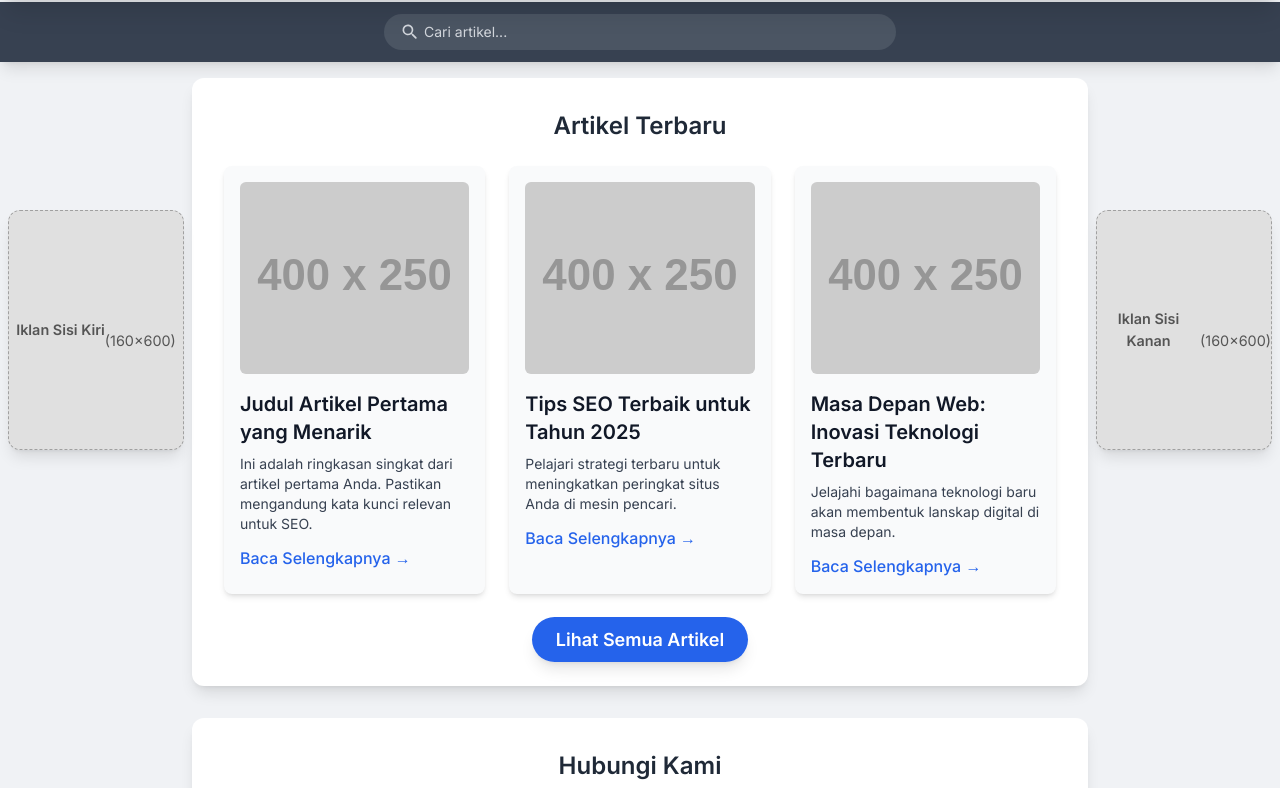
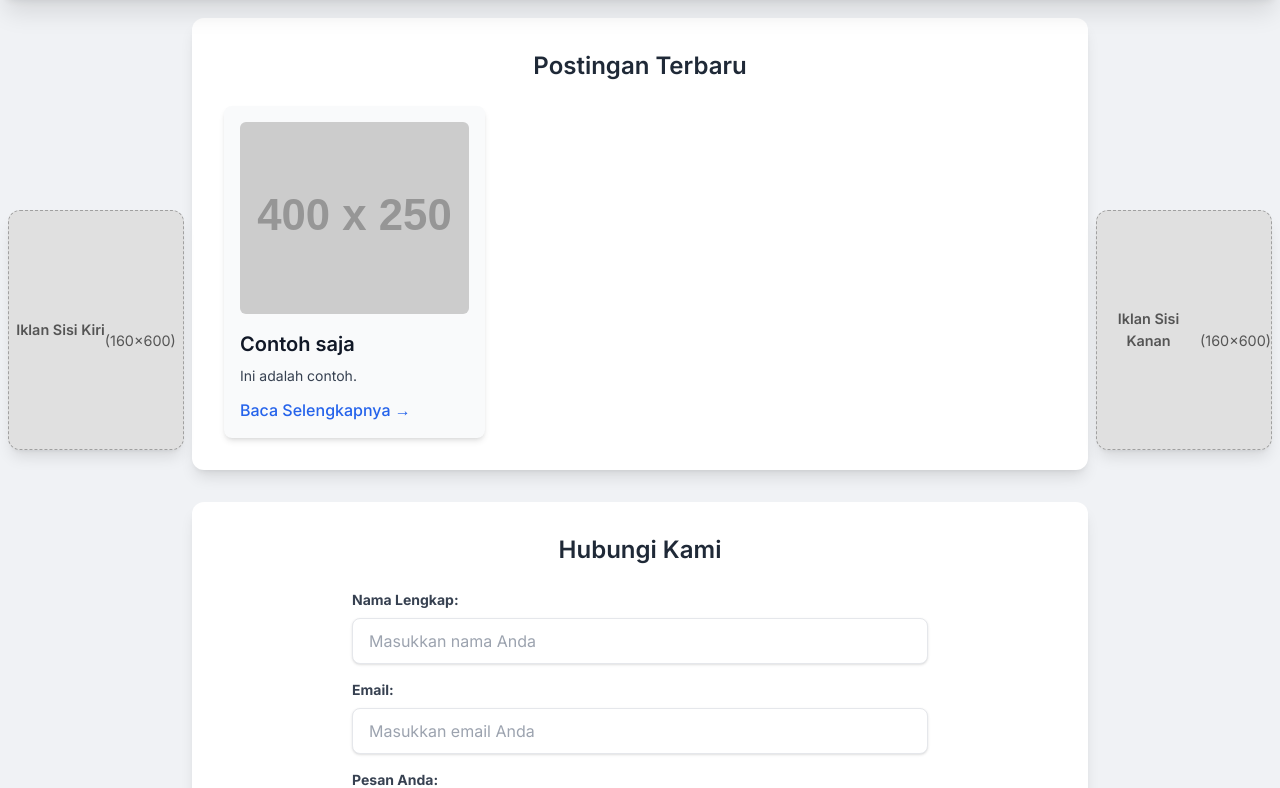
Before and after one commit to dianplaystudio/dianplaystudio.github.io, a plain HTML site: page index.html in a window 1280 px wide. Shown: the part 70-858 px from the top of the page. Drawn offline with nearby package versions, Linux system fonts and the light colour scheme; placeholder pictures from the web are drawn by us.

Commit message:
Update index.html

```diff
--- a/index.html
+++ b/index.html
@@ -122,25 +122,11 @@
                 <ul class="flex space-x-6 text-lg">
                     <li><a href="#" class="hover:text-blue-200 transition duration-300">TUTORIAL</a></li>
                     <li><a href="#artikel-terbaru" class="hover:text-blue-200 transition duration-300">GAME ASSET</a></li>
-                    <li><a href="#contact-form" class="hover:text-blue-200 transition duration-300">DOWNLOAD</a></li>
                 </ul>
             </nav>
         </div>
     </header>
 
-    <!-- Search Section (Dipindahkan ke bawah header dan diperkecil) -->
-    <section class="bg-gray-700 p-3 shadow-lg"> <!-- Padding dikurangi -->
-        <div class="container mx-auto flex justify-center items-center">
-            <div class="relative w-full max-w-lg"> <!-- Max width dikurangi -->
-                <input type="text" placeholder="Cari artikel..." class="w-full bg-gray-600 text-white placeholder-gray-300 px-4 py-2 rounded-full focus:outline-none focus:ring-2 focus:ring-blue-400 transition-all duration-300 ease-in-out pl-10 text-sm"> <!-- Padding dan ukuran font dikurangi -->
-                <button type="button" class="absolute left-3 top-1/2 -translate-y-1/2 p-1 text-gray-300"> <!-- Padding ikon dikurangi -->
-                    <svg class="search-icon" xmlns="http://www.w3.org/2000/svg" viewBox="0 0 24 24">
-                        <path d="M15.5 14h-.79l-.28-.27a6.5 6.5 0 0 0 1.48-5.34c-.47-2.78-2.79-5-5.59-5.34a6.505 6.505 0 0 0-7.27 7.27c.34 2.8 2.56 5.12 5.34 5.59a6.5 6.5 0 0 0 5.34-1.48l.27.28v.79l4.25 4.25c.41.41 1.08.41 1.49 0 .41-.41.41-1.08 0-1.49L15.5 14zm-6 0C7.01 14 5 11.99 5 9.5S7.01 5 9.5 5 14 7.01 14 9.5 11.99 14 9.5 14z"/>
-                    </svg>
-                </button>
-            </div>
-        </div>
-    </section>
 
     <!-- Konten Utama dengan Iklan Sticky Kanan Kiri -->
     <main class="flex-grow container mx-auto p-4 flex flex-col lg:flex-row gap-6 relative">
@@ -157,42 +143,22 @@
 
             <!-- Bagian Artikel Terbaru -->
             <section id="artikel-terbaru" class="bg-white p-8 rounded-xl shadow-lg mb-8 w-full">
-                <h3 class="text-2xl font-semibold text-gray-800 mb-6 text-center">Artikel Terbaru</h3>
+                <h3 class="text-2xl font-semibold text-gray-800 mb-6 text-center">Postingan Terbaru</h3>
                 <div class="grid grid-cols-1 md:grid-cols-2 lg:grid-cols-3 gap-6">
+
                     <!-- Artikel 1 -->
                     <article class="bg-gray-50 p-4 rounded-lg shadow-md hover:shadow-xl transition duration-300 ease-in-out">
-                        <a href="#" class="block">
+                        <a href="/contoh.html" class="block">
                             <img src="https://placehold.co/400x250/A0B2C8/FFFFFF?text=Thumbnail+Artikel+1" alt="Thumbnail Artikel 1: Judul Artikel Pertama" class="w-full h-48 object-cover rounded-md mb-4">
-                            <h4 class="text-xl font-semibold text-gray-900 mb-2">Judul Artikel Pertama yang Menarik</h4>
-                            <p class="text-gray-700 text-sm mb-3">Ini adalah ringkasan singkat dari artikel pertama Anda. Pastikan mengandung kata kunci relevan untuk SEO.</p>
+                            <h4 class="text-xl font-semibold text-gray-900 mb-2">Contoh saja</h4>
+                            <p class="text-gray-700 text-sm mb-3">Ini adalah contoh.</p>
                             <span class="text-blue-600 font-medium hover:underline">Baca Selengkapnya &rarr;</span>
                         </a>
                     </article>
-                    <!-- Artikel 2 -->
-                    <article class="bg-gray-50 p-4 rounded-lg shadow-md hover:shadow-xl transition duration-300 ease-in-out">
-                        <a href="#" class="block">
-                            <img src="https://placehold.co/400x250/C8A0B2/FFFFFF?text=Thumbnail+Artikel+2" alt="Thumbnail Artikel 2: Tips SEO Terbaik 2025" class="w-full h-48 object-cover rounded-md mb-4">
-                            <h4 class="text-xl font-semibold text-gray-900 mb-2">Tips SEO Terbaik untuk Tahun 2025</h4>
-                            <p class="text-gray-700 text-sm mb-3">Pelajari strategi terbaru untuk meningkatkan peringkat situs Anda di mesin pencari.</p>
-                            <span class="text-blue-600 font-medium hover:underline">Baca Selengkapnya &rarr;</span>
-                        </a>
-                    </article>
-                    <!-- Artikel 3 -->
-                    <article class="bg-gray-50 p-4 rounded-lg shadow-md hover:shadow-xl transition duration-300 ease-in-out">
-                        <a href="#" class="block">
-                            <img src="https://placehold.co/400x250/B2C8A0/FFFFFF?text=Thumbnail+Artikel+3" alt="Thumbnail Artikel 3: Inovasi Teknologi Terbaru" class="w-full h-48 object-cover rounded-md mb-4">
-                            <h4 class="text-xl font-semibold text-gray-900 mb-2">Masa Depan Web: Inovasi Teknologi Terbaru</h4>
-                            <p class="text-gray-700 text-sm mb-3">Jelajahi bagaimana teknologi baru akan membentuk lanskap digital di masa depan.</p>
-                            <span class="text-blue-600 font-medium hover:underline">Baca Selengkapnya &rarr;</span>
-                        </a>
-                    </article>
+
                     <!-- Tambahkan lebih banyak artikel di sini sesuai kebutuhan -->
                 </div>
-                <div class="text-center mt-8">
-                    <a href="#" class="btn-primary bg-blue-600 text-white px-6 py-3 rounded-full text-lg font-semibold shadow-lg transition duration-300 ease-in-out">
-                        Lihat Semua Artikel
-                    </a>
-                </div>
+
             </section>
 
             <!-- Bagian Formulir Kontak -->
```
